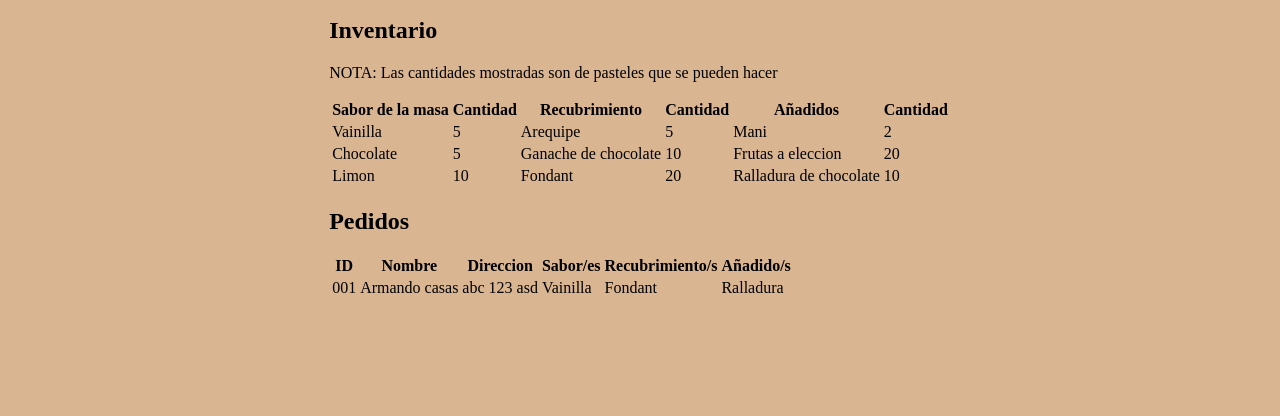
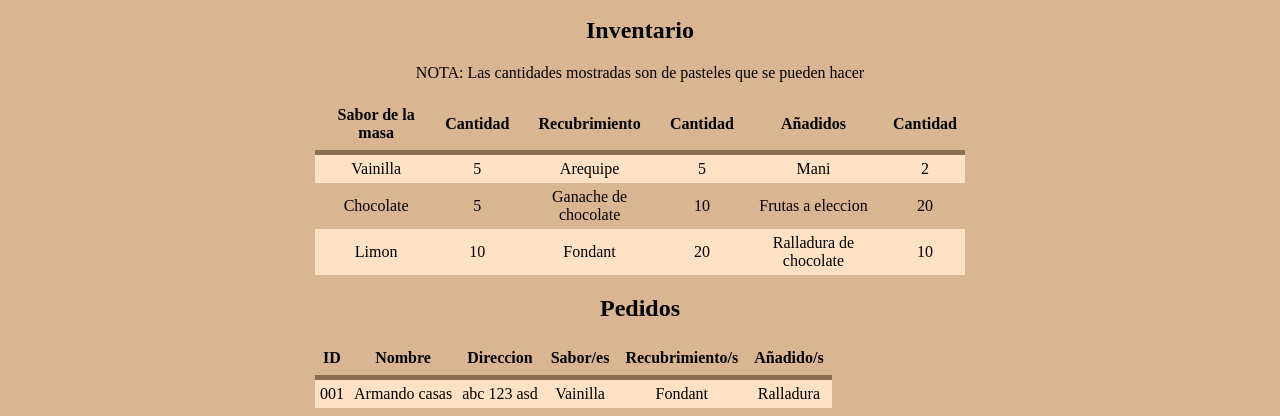
Before and after one commit to gregory10182/gregory10182.github.io, a plain HTML site: page Pastelero.html in a window 1280 px wide. Shown: the part 508-924 px from the top of the page. Before the commit the page ends 816 px from the top, so only its background shows below. Drawn offline with Linux system fonts and the light colour scheme.

Commit message:
Probando CSS admin

```diff
--- a/css/client.css
+++ b/css/client.css
@@ -129,3 +129,34 @@ form input{
     width: 200px;
     background-color: #FFE2C4;
 }
+
+
+
+/* Admin */
+
+.pastelero div{
+    width: 650px;
+    text-align: center;
+}
+
+.pastelero table {
+    border-collapse: collapse;
+}
+
+.pastelero table td{
+    padding: 5px;
+}
+
+.pastelero table tr:nth-child(even) {
+    background-color: #FFE2C4;
+}
+
+.pastelero table .resalta:hover{
+    background-color: #8C6E50;
+    color: white;
+}
+
+.pastelero table th{
+    padding: 8px;
+    border-bottom: 5px #8C6E50 solid;
+}
```
